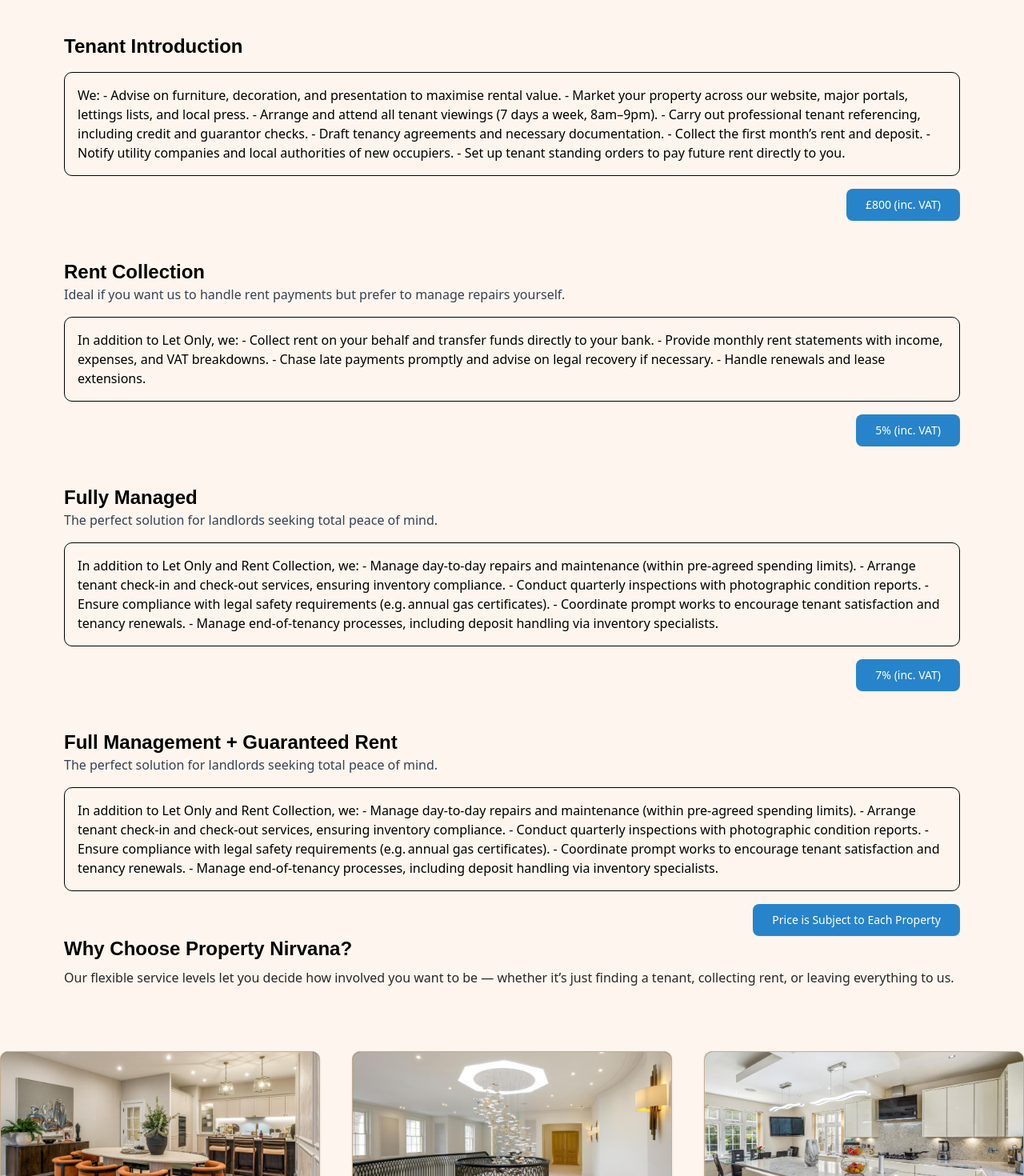
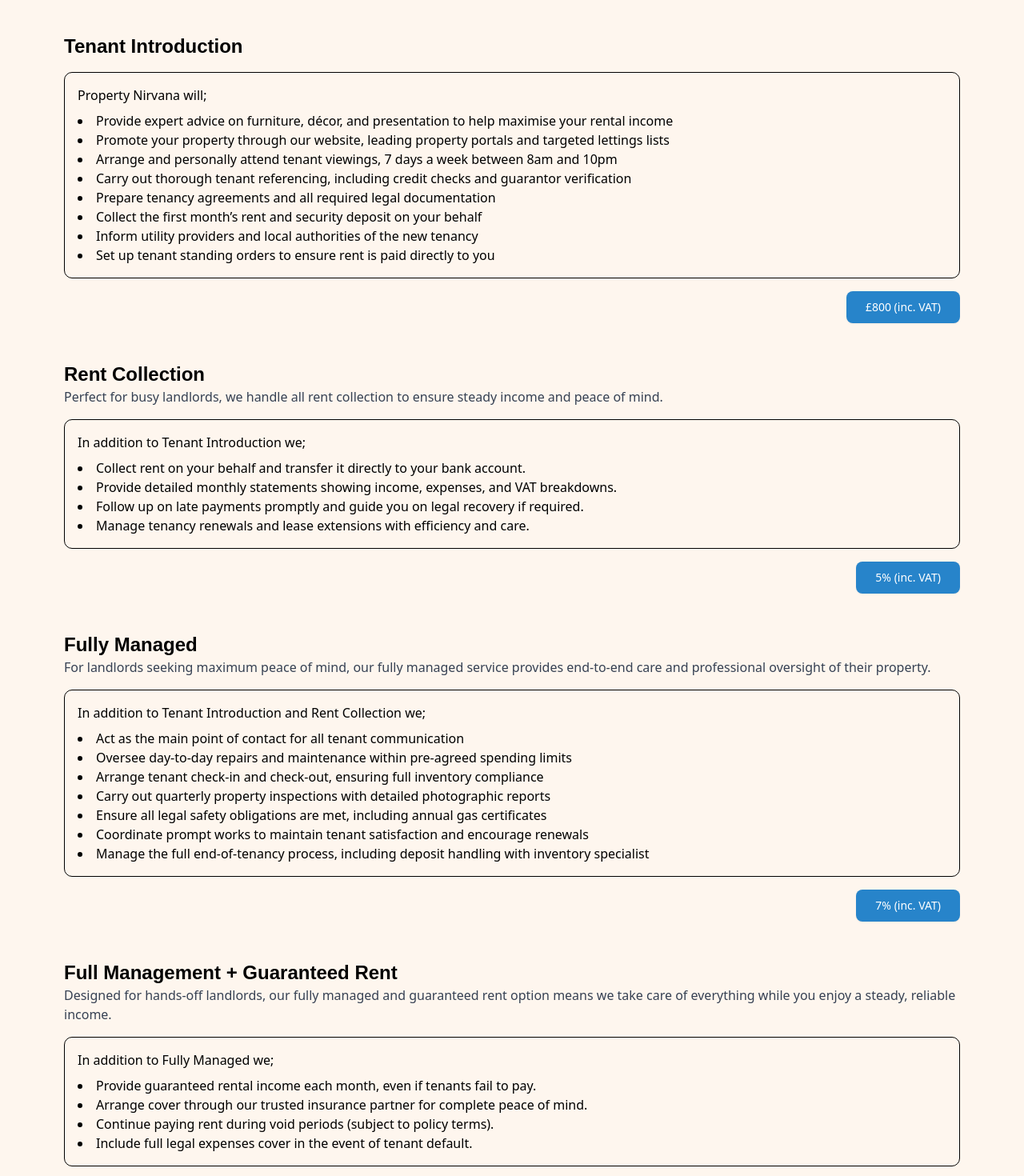
Before and after one commit to shivang476/property-nirvana, a Next.js app: page /landlord-services in a window 1280 px wide. Shown: the part 1360-2830 px from the top of the page at 80% size. Built offline with nearby package versions, Linux system fonts and the light colour scheme; a web font is replaced by a local one.

Commit message:
feat: update other services

```diff
--- a/app/landlord-services/page.tsx
+++ b/app/landlord-services/page.tsx
@@ -189,9 +189,9 @@
 type ServiceDetailsProps = {
   serviceName: string;
   description?: string;
-  detail: string;
   charges?: string;
   additionalCharges?: string;
+  children?: React.ReactNode;
 };
 
 function ServiceDetails(props: ServiceDetailsProps) {
@@ -201,9 +201,9 @@
         {props.serviceName}
       </h2>
       <p className="text-gray-700 text-sm md:text-base">{props.description}</p>
-      {props.detail && (
+      {props.children && (
         <p className="mt-4 text-sm md:text-base border border-black rounded-lg p-2 md:p-4 font-medium">
-          {props.detail}
+          {props.children}
         </p>
       )}
       {props.charges && (
@@ -242,27 +242,126 @@
         <ComparisonTable />
         <ServiceDetails
           serviceName="Tenant Introduction"
-          detail="We: - Advise on furniture, decoration, and presentation to maximise rental value. - Market your property across our website, major portals, lettings lists, and local press. - Arrange and attend all tenant viewings (7 days a week, 8am–9pm). - Carry out professional tenant referencing, including credit and guarantor checks. - Draft tenancy agreements and necessary documentation. - Collect the first month’s rent and deposit. - Notify utility companies and local authorities of new occupiers. - Set up tenant standing orders to pay future rent directly to you."
           charges="£800 (inc. VAT)"
-        />
+        >
+          Property Nirvana will;
+          <ul className="list-disc list-inside mt-2">
+            <li>
+              Provide expert advice on furniture, décor, and presentation to
+              help maximise your rental income
+            </li>
+            <li>
+              Promote your property through our website, leading property
+              portals and targeted lettings lists
+            </li>
+            <li>
+              Arrange and personally attend tenant viewings, 7 days a week
+              between 8am and 10pm
+            </li>
+            <li>
+              Carry out thorough tenant referencing, including credit checks and
+              guarantor verification
+            </li>
+            <li>
+              Prepare tenancy agreements and all required legal documentation
+            </li>
+            <li>
+              Collect the first month’s rent and security deposit on your behalf
+            </li>
+            <li>
+              Inform utility providers and local authorities of the new tenancy
+            </li>
+            <li>
+              Set up tenant standing orders to ensure rent is paid directly to
+              you
+            </li>
+          </ul>
+        </ServiceDetails>
         <ServiceDetails
           serviceName="Rent Collection"
-          description="Ideal if you want us to handle rent payments but prefer to manage repairs yourself. "
-          detail="In addition to Let Only, we: - Collect rent on your behalf and transfer funds directly to your bank. - Provide monthly rent statements with income, expenses, and VAT breakdowns. - Chase late payments promptly and advise on legal recovery if necessary. - Handle renewals and lease extensions."
+          description="Perfect for busy landlords, we handle all rent collection to ensure steady income and peace of mind."
           charges="5% (inc. VAT)"
-        />
+        >
+          In addition to Tenant Introduction we;
+          <ul className="list-disc list-inside mt-2">
+            <li>
+              Collect rent on your behalf and transfer it directly to your bank
+              account.
+            </li>
+            <li>
+              Provide detailed monthly statements showing income, expenses, and
+              VAT breakdowns.
+            </li>
+            <li>
+              Follow up on late payments promptly and guide you on legal
+              recovery if required.
+            </li>
+            <li>
+              Manage tenancy renewals and lease extensions with efficiency and
+              care.
+            </li>
+          </ul>
+        </ServiceDetails>
         <ServiceDetails
           serviceName="Fully Managed"
-          description="The perfect solution for landlords seeking total peace of mind."
-          detail="In addition to Let Only and Rent Collection, we: - Manage day-to-day repairs and maintenance (within pre-agreed spending limits). - Arrange tenant check-in and check-out services, ensuring inventory compliance. - Conduct quarterly inspections with photographic condition reports. - Ensure compliance with legal safety requirements (e.g. annual gas certificates). - Coordinate prompt works to encourage tenant satisfaction and tenancy renewals. - Manage end-of-tenancy processes, including deposit handling via inventory specialists."
+          description="For landlords seeking maximum peace of mind, our fully managed service provides end-to-end care and professional oversight of their property."
           charges="7% (inc. VAT)"
-        />
+        >
+          In addition to Tenant Introduction and Rent Collection we;
+          <ul className="list-disc list-inside mt-2">
+            <li>
+              Act as the main point of contact for all tenant communication
+            </li>
+            <li>
+              Oversee day-to-day repairs and maintenance within pre-agreed
+              spending limits
+            </li>
+            <li>
+              Arrange tenant check-in and check-out, ensuring full inventory
+              compliance
+            </li>
+            <li>
+              Carry out quarterly property inspections with detailed
+              photographic reports
+            </li>
+            <li>
+              Ensure all legal safety obligations are met, including annual gas
+              certificates
+            </li>
+            <li>
+              Coordinate prompt works to maintain tenant satisfaction and
+              encourage renewals
+            </li>
+            <li>
+              Manage the full end-of-tenancy process, including deposit handling
+              with inventory specialist
+            </li>
+          </ul>
+        </ServiceDetails>
         <ServiceDetails
           serviceName="Full Management + Guaranteed Rent"
-          description="The perfect solution for landlords seeking total peace of mind."
-          detail="In addition to Let Only and Rent Collection, we: - Manage day-to-day repairs and maintenance (within pre-agreed spending limits). - Arrange tenant check-in and check-out services, ensuring inventory compliance. - Conduct quarterly inspections with photographic condition reports. - Ensure compliance with legal safety requirements (e.g. annual gas certificates). - Coordinate prompt works to encourage tenant satisfaction and tenancy renewals. - Manage end-of-tenancy processes, including deposit handling via inventory specialists."
+          description="Designed for hands-off landlords, our fully managed and guaranteed rent option means we take care of everything while you enjoy a steady, reliable income."
           charges="Price is Subject to Each Property"
-        />
+        >
+          In addition to Fully Managed we;
+          <ul className="list-disc list-inside mt-2">
+            <li>
+              Provide guaranteed rental income each month, even if tenants fail
+              to pay.
+            </li>
+            <li>
+              Arrange cover through our trusted insurance partner for complete
+              peace of mind.
+            </li>
+            <li>
+              Continue paying rent during void periods (subject to policy
+              terms).
+            </li>
+            <li>
+              Include full legal expenses cover in the event of tenant default.
+            </li>
+          </ul>
+        </ServiceDetails>
         <FootNote>
           <FootNote.Title>Why Choose Property Nirvana?</FootNote.Title>
           <FootNote.Content>
--- a/app/page.tsx
+++ b/app/page.tsx
@@ -183,9 +183,9 @@
               variant: "default",
               className: "rounded-none font-semibold",
             })}
-            href="/sellers-guide"
+            href="/buyers-guide"
           >
-            Sell With Us
+            Buy with us
           </Link>
           <Link
             href="/landlord-services"
@@ -195,7 +195,7 @@
               className: "rounded-none font-semibold",
             })}
           >
-            Let With Us
+            Rent with us
           </Link>
         </div>
       </div>
@@ -309,7 +309,7 @@
       quote:
         "Mehar was excellent. His attention to detail and the speed in which he delivered suitable tenants was excellent! I can’t stress how exemplary he was in how he dealt with everything from discovery to close.highly recommend this estate agency! 10/10",
       name: "Ameet S",
-      starRating: 4,
+      starRating: 5,
     },
     {
       quote:
@@ -321,7 +321,7 @@
       quote:
         "Mehar has been excellent from the first phone call I had with him. His communication was great and his level of service is just exceptional. Honestly highly recommend to everyone, you want look back",
       name: "Kanwal G",
-      starRating: 4,
+      starRating: 5,
     },
   ];
   return (
--- a/app/sell-your-property/page.tsx
+++ b/app/sell-your-property/page.tsx
@@ -128,6 +128,41 @@
           />
         </div>
         <AgencyGuide />
+        <FootNote className="mt-10">
+          <FootNote.Title>Sole Agency</FootNote.Title>
+          <FootNote.Content>
+            With sole agency, you get one dedicated estate agent working
+            exclusively to sell your property. At Property Nirvana, this means
+            you’ll have a single, committed point of contact guiding you through
+            the entire process. Sole agency is usually the most cost-effective
+            option, as the commission fee is lower than with other types of
+            agreements, and you only pay if we successfully find you a buyer and
+            complete the sale.
+          </FootNote.Content>
+        </FootNote>
+        <FootNote className="mt-10">
+          <FootNote.Title>Joint Agency</FootNote.Title>
+          <FootNote.Content>
+            With joint agency, you benefit from two estate agents working
+            together to market your property. At Property Nirvana, we partner
+            with another trusted agent to give your home wider exposure while
+            still keeping the process efficient and coordinated. Both agents
+            share responsibility for finding a buyer, and once the property is
+            sold, the commission is split between us.
+          </FootNote.Content>
+        </FootNote>
+        <FootNote className="mt-10">
+          <FootNote.Title>Multiple Agency</FootNote.Title>
+          <FootNote.Content>
+            With multiple agency, your property is marketed by several different
+            estate agents at the same time. Only the agent who secures the buyer
+            and completes the sale earns the commission. Property Nirvana can be
+            one of those agents, giving your property maximum exposure while
+            creating healthy competition in the market. This approach often
+            delivers quicker results, though the commission fee is usually
+            higher than with sole or joint agency.
+          </FootNote.Content>
+        </FootNote>
         <div className="flex justify-center mt-20">
           <Link
             href="/contact"
```
